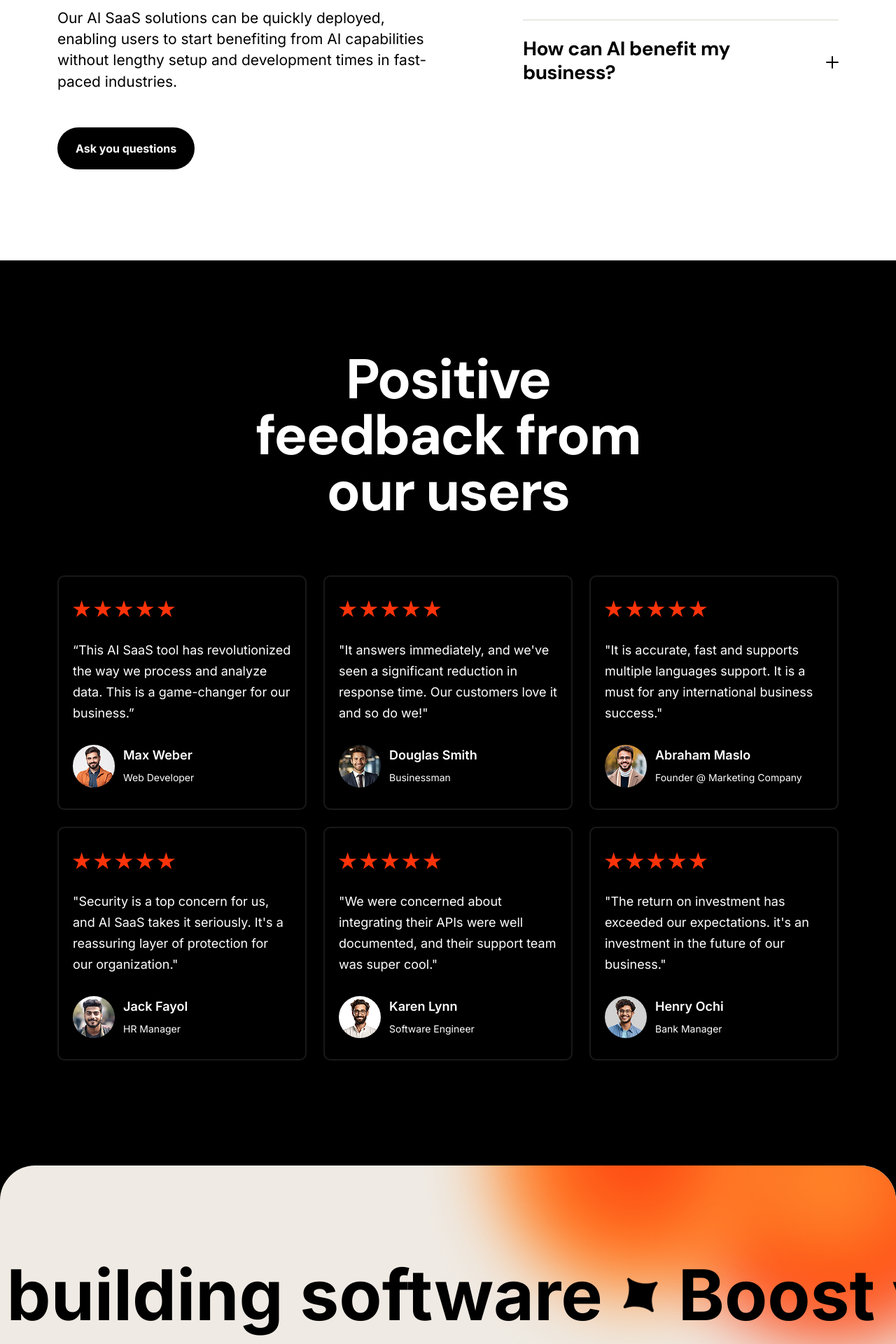
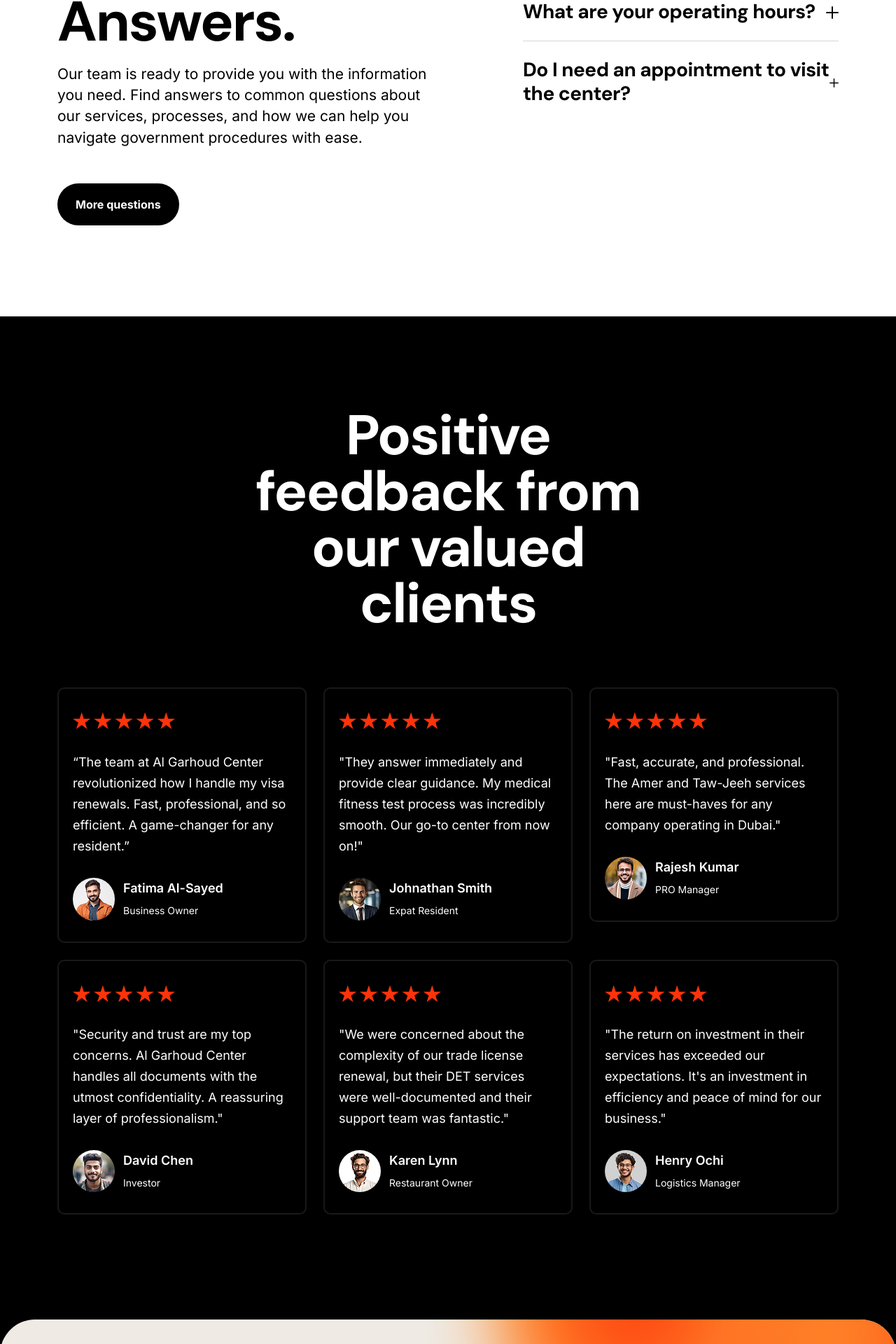
Before and after one commit to roshanzamil/al_garhoud_center, a Next.js app: page /service in a window 1280 px wide. Shown: the part 2402-4322 px from the top of the page at 70% size. Built offline with nearby package versions, Linux system fonts and the light colour scheme; a web font is replaced by a local one.

Commit message:
I have reverted back the changes

```diff
--- a/src/components/homes/home-1/FaqHomeOne.tsx
+++ b/src/components/homes/home-1/FaqHomeOne.tsx
@@ -14,21 +14,21 @@ interface FaqItem {
 const faq_data: FaqItem[] = [
   {
     id: 1,
-    question: "How do I start AI SaaS?",
+    question: "What services does Al Garhoud Center provide?",
     answer:
-      "Go to our official website and create an account. You'll need to provide some basic information and agree to our terms and conditions.",
+      "We offer a wide range of government services, including visa processing, Emirates ID typing, medical fitness applications, and various approvals from Amer, DET, and DHA.",
   },
   {
     id: 2,
-    question: "Can I customize AI SaaS solutions?",
+    question: "What are your operating hours?",
     answer:
-      "AI SaaS platforms offer customization options to adapt their services to your specific requirements. It's best to inquire with the provider about customization capabilities.",
+      "Our center is open from 7:30 AM to 8:00 PM, Saturday to Thursday, to provide you with flexible and convenient service options for all your needs.",
   },
   {
     id: 3,
-    question: "How can AI benefit my business?",
+    question: "Do I need an appointment to visit the center?",
     answer:
-      "AI SaaS can enhance operational efficiency, automate tasks, improve decision-making with data insights, and provide personalized customer experiences.",
+      "No appointment is necessary for most of our services. You can visit us during our operating hours, and our team will be ready to assist you promptly.",
   },
 ];
 
@@ -62,11 +62,9 @@ export default function FaqHomeOne({ style_2 = false }: StyleProps) {
               data-aos="fade-up"
               data-aos-delay="500"
             >
-              <h2>Freely ask us for more information</h2>
+              <h2>Have Questions? We Have Answers.</h2>
               <p>
-                Our AI SaaS solutions can be quickly deployed, enabling users to
-                start benefiting from AI capabilities without lengthy setup and
-                development times in fast-paced industries.
+                Our team is ready to provide you with the information you need. Find answers to common questions about our services, processes, and how we can help you navigate government procedures with ease.
               </p>
               <div className="mt-50">
                 <Link
@@ -74,9 +72,9 @@ export default function FaqHomeOne({ style_2 = false }: StyleProps) {
                   data-aos="fade-up"
                   data-aos-delay="700"
                   href="/faq"
-                  data-text="Ask you questions"
+                  data-text="More questions"
                 >
-                  <span className="button-wraper">Ask you questions</span>
+                  <span className="button-wraper">More questions</span>
                 </Link>
               </div>
             </div>
--- a/src/components/homes/home-1/TestimonialHomeOne.tsx
+++ b/src/components/homes/home-1/TestimonialHomeOne.tsx
@@ -5,7 +5,7 @@ export default function TestimonialHomeOne() {
     <div className="azzle-section-padding3 bg-heading">
       <div className="container">
         <div className="azzle-section-title title2 center" data-aos="fade-up" data-aos-delay="500">
-          <h2>Positive feedback from our users</h2>
+          <h2>Positive feedback from our valued clients</h2>
         </div>
         <div className="row">
           <div className="col-xl-4 col-lg-6 col-md-6">
@@ -14,15 +14,15 @@ export default function TestimonialHomeOne() {
                 <img src="assets/images/home1/start.svg" alt="ratting" />
               </div>
               <div className="azzle-iconbox-content2">
-                <p>“This AI SaaS tool has revolutionized the way we process and analyze data. This is a game-changer for our business.”</p>
+                <p>“The team at Al Garhoud Center revolutionized how I handle my visa renewals. Fast, professional, and so efficient. A game-changer for any resident.”</p>
               </div>
               <div className="azzle-iconbox-author-wrap">
                 <div className="azzle-iconbox-author-thumb">
                   <img src="assets/images/home1/author1.png" alt="thumb" />
                 </div>
                 <div className="azzle-iconbox-author-data">
-                  <p>Max Weber</p>
-                  <span>Web Developer</span>
+                  <p>Fatima Al-Sayed</p>
+                  <span>Business Owner</span>
                 </div>
               </div>
             </div>
@@ -33,15 +33,15 @@ export default function TestimonialHomeOne() {
                 <img src="assets/images/home1/start.svg" alt="ratting" />
               </div>
               <div className="azzle-iconbox-content2">
-                <p>"It answers immediately, and we've seen a significant reduction in response time. Our customers love it and so do we!"</p>
+                <p>"They answer immediately and provide clear guidance. My medical fitness test process was incredibly smooth. Our go-to center from now on!"</p>
               </div>
               <div className="azzle-iconbox-author-wrap">
                 <div className="azzle-iconbox-author-thumb">
                   <img src="assets/images/home1/author2.png" alt="thumb" />
                 </div>
                 <div className="azzle-iconbox-author-data">
-                  <p>Douglas Smith</p>
-                  <span>Businessman</span>
+                  <p>Johnathan Smith</p>
+                  <span>Expat Resident</span>
                 </div>
               </div>
             </div>
@@ -52,15 +52,15 @@ export default function TestimonialHomeOne() {
                 <img src="assets/images/home1/start.svg" alt="ratting" />
               </div>
               <div className="azzle-iconbox-content2">
-                <p>"It is accurate, fast and supports multiple languages support. It is a must for any international business success."</p>
+                <p>"Fast, accurate, and professional. The Amer and Taw-Jeeh services here are must-haves for any company operating in Dubai."</p>
               </div>
               <div className="azzle-iconbox-author-wrap">
                 <div className="azzle-iconbox-author-thumb">
                   <img src="assets/images/home1/author3.png" alt="thumb" />
                 </div>
                 <div className="azzle-iconbox-author-data">
-                  <p>Abraham Maslo</p>
-                  <span>Founder @ Marketing Company</span>
+                  <p>Rajesh Kumar</p>
+                  <span>PRO Manager</span>
                 </div>
               </div>
             </div>
@@ -71,15 +71,15 @@ export default function TestimonialHomeOne() {
                 <img src="assets/images/home1/start.svg" alt="ratting" />
               </div>
               <div className="azzle-iconbox-content2">
-                <p>"Security is a top concern for us, and AI SaaS takes it seriously. It's a reassuring layer of protection for our organization."</p>
+                <p>"Security and trust are my top concerns. Al Garhoud Center handles all documents with the utmost confidentiality. A reassuring layer of professionalism."</p>
               </div>
               <div className="azzle-iconbox-author-wrap">
                 <div className="azzle-iconbox-author-thumb">
                   <img src="assets/images/home1/author4.png" alt="thumb" />
                 </div>
                 <div className="azzle-iconbox-author-data">
-                  <p>Jack Fayol</p>
-                  <span>HR Manager</span>
+                  <p>David Chen</p>
+                  <span>Investor</span>
                 </div>
               </div>
             </div>
@@ -90,7 +90,7 @@ export default function TestimonialHomeOne() {
                 <img src="assets/images/home1/start.svg" alt="ratting" />
               </div>
               <div className="azzle-iconbox-content2">
-                <p>"We were concerned about integrating their APIs were well documented, and their support team was super cool."</p>
+                <p>"We were concerned about the complexity of our trade license renewal, but their DET services were well-documented and their support team was fantastic."</p>
               </div>
               <div className="azzle-iconbox-author-wrap">
                 <div className="azzle-iconbox-author-thumb">
@@ -98,7 +98,7 @@ export default function TestimonialHomeOne() {
                 </div>
                 <div className="azzle-iconbox-author-data">
                   <p>Karen Lynn</p>
-                  <span>Software Engineer</span>
+                  <span>Restaurant Owner</span>
                 </div>
               </div>
             </div>
@@ -109,7 +109,7 @@ export default function TestimonialHomeOne() {
                 <img src="assets/images/home1/start.svg" alt="ratting" />
               </div>
               <div className="azzle-iconbox-content2">
-                <p>"The return on investment has exceeded our expectations. it's an investment in the future of our business."</p>
+                <p>"The return on investment in their services has exceeded our expectations. It's an investment in efficiency and peace of mind for our business."</p>
               </div>
               <div className="azzle-iconbox-author-wrap">
                 <div className="azzle-iconbox-author-thumb">
@@ -117,7 +117,7 @@ export default function TestimonialHomeOne() {
                 </div>
                 <div className="azzle-iconbox-author-data">
                   <p>Henry Ochi</p>
-                  <span>Bank Manager</span>
+                  <span>Logistics Manager</span>
                 </div>
               </div>
             </div>
--- a/src/layouts/footers/FooterOne.tsx
+++ b/src/layouts/footers/FooterOne.tsx
@@ -4,12 +4,12 @@ import { useEffect, useRef, useState } from "react";
 
 // ✅ CTA slider items (data-driven)
 const ctaItems = [
-  "Start building software",
-  "Boost your productivity",
-  "Grow your business",
-  "Innovate with AI",
-  "Deliver faster",
-  "Stay ahead of trends",
+  "Simplify your visa process",
+  "Boost your business setup",
+  "Grow with expert guidance",
+  "Innovate with seamless services",
+  "Deliver on time, every time",
+  "Stay ahead of regulations",
 ];
 
 export default function FooterOne() {
@@ -85,13 +85,10 @@ export default function FooterOne() {
                   <img src="assets/images/logo/logo-dark.svg" alt="Logo" />
                 </Link>
                 <p>
-                  Our mission is to harness the power of AI to solve complex
-                  business challenges, empower decision-makers with data-driven
-                  insights, and enhance user experiences across digital
-                  platforms.
+                  Al Garhoud Center is dedicated to providing exceptional government services with a commitment to efficiency, transparency, and customer satisfaction, aligning with the vision of Dubai's leadership.
                 </p>
-                <a href="mailto:example@gmail.com">
-                  <span>Website:</span> www.example@gmail.com
+                <a href="mailto:info@algarhoudcenter.ae">
+                  <span>Email:</span> info@algarhoudcenter.ae
                 </a>
               </div>
             </div>
@@ -140,7 +137,7 @@ export default function FooterOne() {
         <div className="azzle-footer-bottom-text">
           <p>
             © Copyright {new Date().getFullYear()}, All Rights Reserved by
-            favdevs
+            Al Garhoud Center
           </p>
         </div>
       </div>
```
Also changed, not shown: src/components/homes/home-1/AboutHomeOne.tsx (+5 -5 lines), src/components/homes/home-1/HeroHomeOne.tsx (+4 -4 lines), src/components/homes/home-1/VideoHomeOne.tsx (+6 -6 lines).
